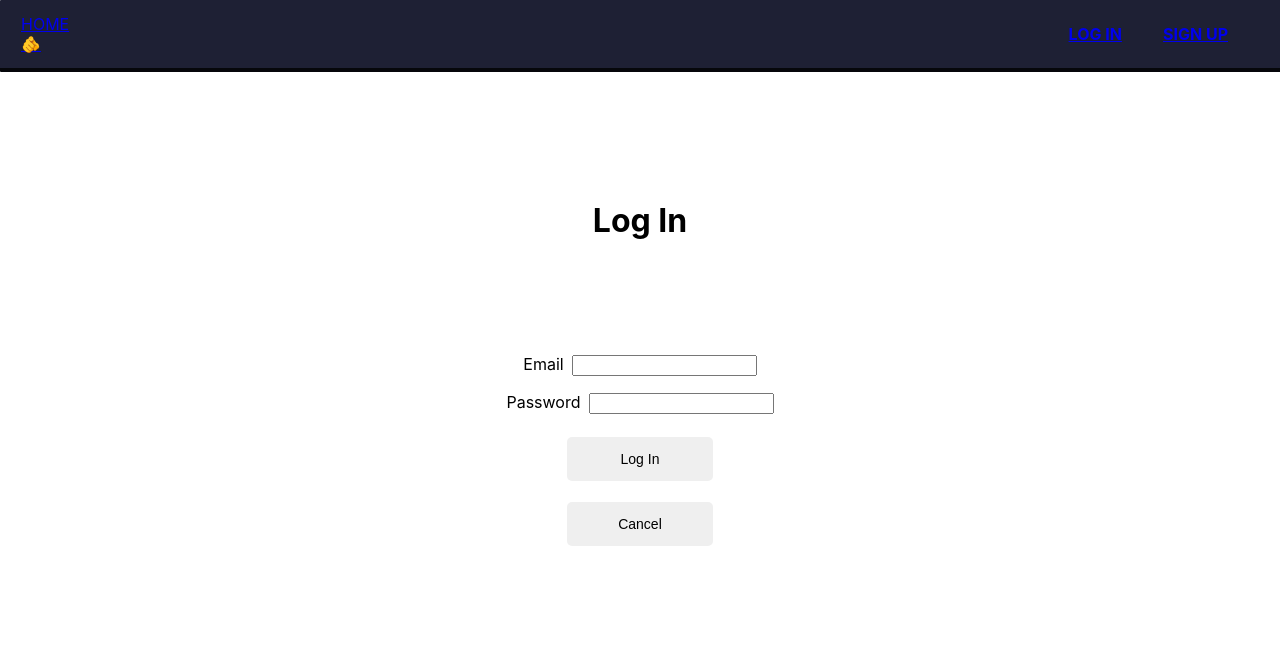
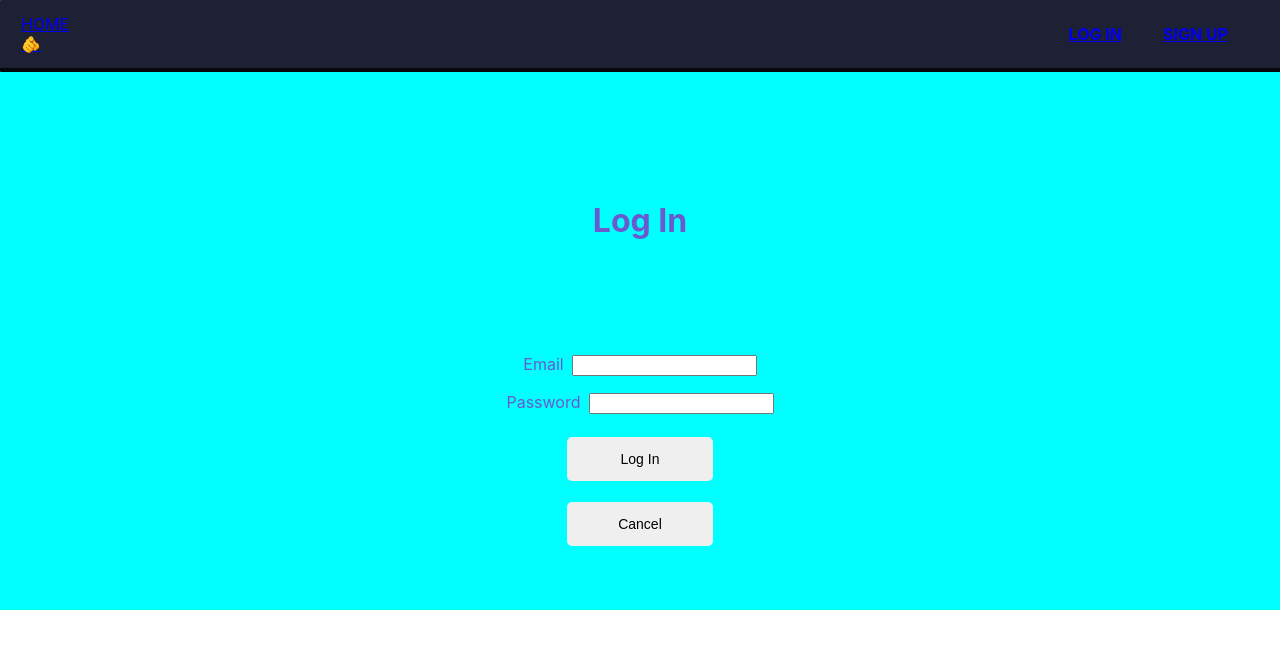
Before and after one commit to dimisavva/fit-bud-front-end, a React (Create React App) app: page /login in a window 1280 px wide. Shown: the top 648 px of the page. Built offline with nearby package versions, Linux system fonts and the light colour scheme; no server answers.

Commit message:
NavBar Icons

```diff
--- a/src/pages/Login/Login.module.css
+++ b/src/pages/Login/Login.module.css
@@ -2,4 +2,6 @@
   display: flex;
   align-items: center;
   flex-direction: column;
+  color: slateblue;
+  background-color: aqua;
 }
```
